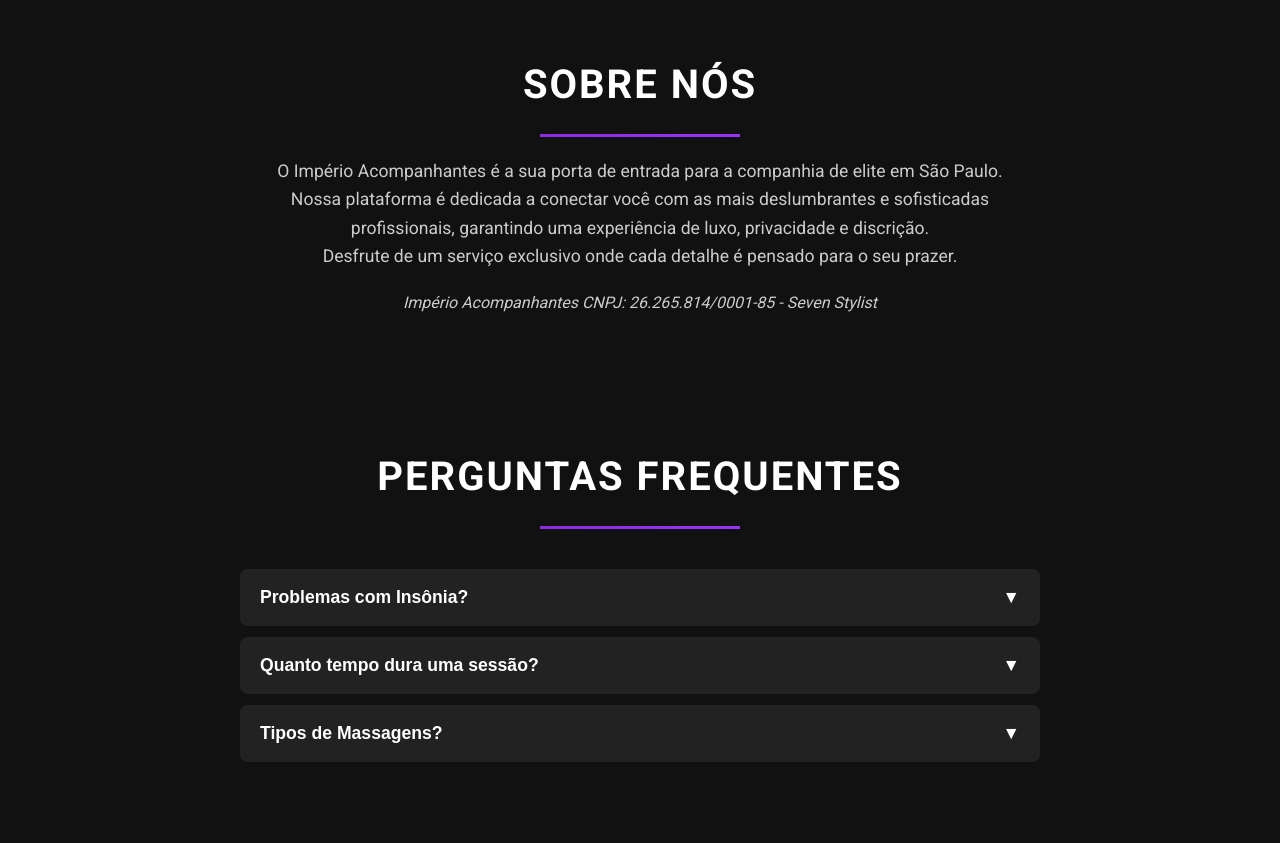
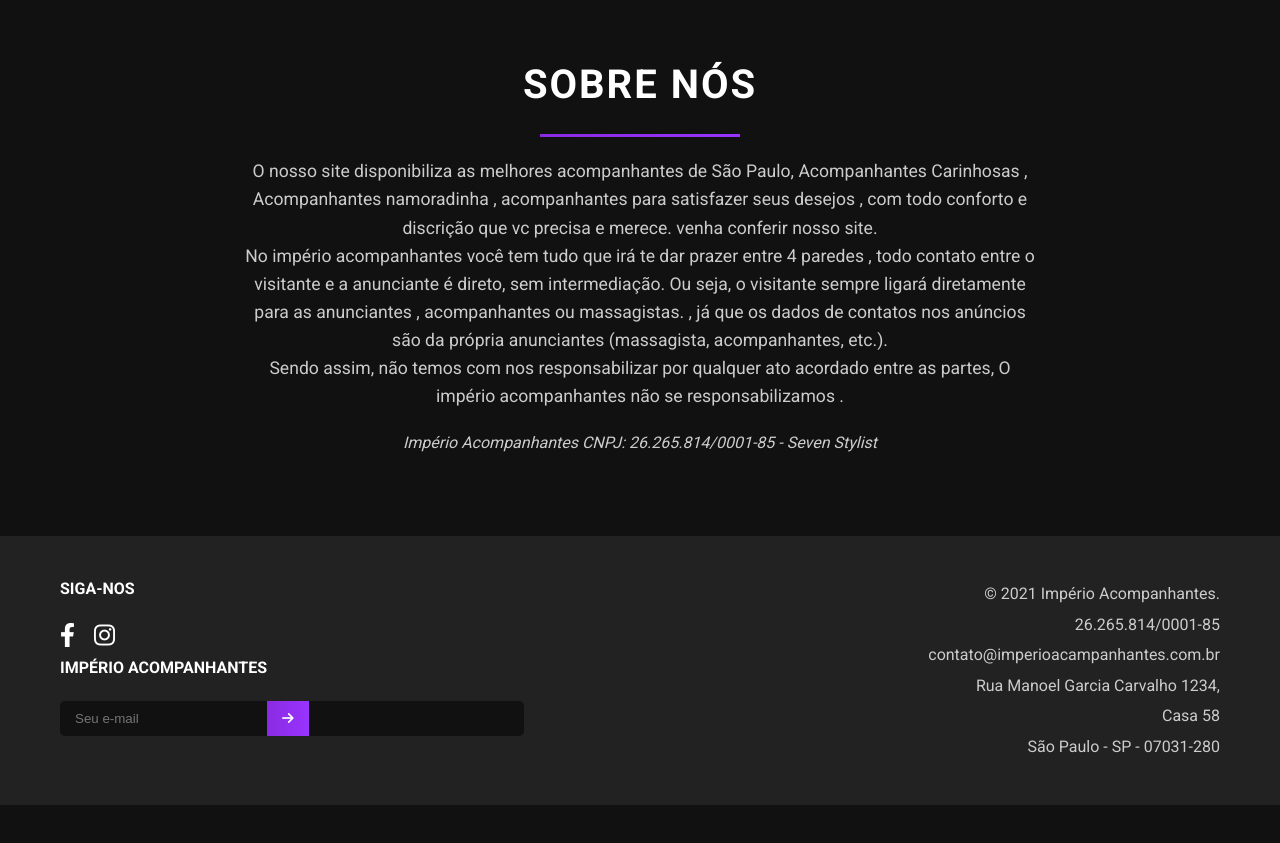
Before and after one commit to marcoswebdeveloperfull/imperio-acompanhantes, a plain HTML site: page index.html in a window 1280 px wide. Shown: the part 1955-2798 px from the top of the page. After the commit the page ends 2760 px from the top, so only its background shows below. Drawn offline with Linux system fonts and the light colour scheme.

Commit message:
Alteração dos textos e exclusão de seção

```diff
--- a/css/aline.css
+++ b/css/aline.css
@@ -98,7 +98,7 @@ main section {
   right: 0;
 }
 
-/* Cards de perfil e terapeutas */
+/* Cards de perfil e acompanhantes */
 
 .profile-section .container {
   display: flex;
--- a/css/harume.css
+++ b/css/harume.css
@@ -98,7 +98,7 @@ main section {
   right: 0;
 }
 
-/* Cards de perfil e terapeutas */
+/* Cards de perfil e acompanhantes */
 
 .profile-section .container {
   display: flex;
--- a/css/karina.css
+++ b/css/karina.css
@@ -98,7 +98,7 @@ main section {
   right: 0;
 }
 
-/* Cards de perfil e terapeutas */
+/* Cards de perfil e acompanhantes */
 
 .profile-section .container {
   display: flex;
--- a/css/lauretinha.css
+++ b/css/lauretinha.css
@@ -98,7 +98,7 @@ main section {
   right: 0;
 }
 
-/* Cards de perfil e terapeutas */
+/* Cards de perfil e acompanhantes */
 
 .profile-section .container {
   display: flex;
--- a/css/layla.css
+++ b/css/layla.css
@@ -98,7 +98,7 @@ main section {
   right: 0;
 }
 
-/* Cards de perfil e terapeutas */
+/* Cards de perfil e acompanhantes */
 
 .profile-section .container {
   display: flex;
--- a/css/may.css
+++ b/css/may.css
@@ -98,7 +98,7 @@ main section {
   right: 0;
 }
 
-/* Cards de perfil e terapeutas */
+/* Cards de perfil e acompanhantes */
 
 .profile-section .container {
   display: flex;
--- a/css/stefanny.css
+++ b/css/stefanny.css
@@ -98,7 +98,7 @@ main section {
   right: 0;
 }
 
-/* Cards de perfil e terapeutas */
+/* Cards de perfil e acompanhantes */
 
 .profile-section .container {
   display: flex;
--- a/css/taynah.css
+++ b/css/taynah.css
@@ -98,7 +98,7 @@ main section {
   right: 0;
 }
 
-/* Cards de perfil e terapeutas */
+/* Cards de perfil e acompanhantes */
 
 .profile-section .container {
   display: flex;
@@ -199,7 +199,7 @@ main section {
   border-radius: 5px;
 }
 
-/* Detalhes do Terapeuta */
+/* Detalhes do acompanhantes */
 
 .therapist-details .details-card {
   display: flex;
--- a/index.html
+++ b/index.html
@@ -51,7 +51,7 @@
         <nav class="main-nav">
           <ul>
             <li><a href="#">INÍCIO</a></li>
-            <li><a href="#therapists">TERAPEUTAS</a></li>
+            <li><a href="#therapists">ACOMPANHANTES</a></li>
             <li><a href="#about">SOBRE NÓS</a></li>
             <li><a href="contato.html">CONTATO</a></li>
           </ul>
@@ -111,7 +111,7 @@
 
       <section class="therapists-section" id="therapists">
         <div class="container">
-          <h2 class="section-title">Terapeutas</h2>
+          <h2 class="section-title">Acompanhantes</h2>
           <div class="therapists-grid">
             <div class="therapist-card">
               <a href="aline.html">
@@ -193,68 +193,15 @@
         <div class="container">
           <h2 class="section-title">Sobre Nós</h2>
           <p class="about-us-text">
-            O Império Acompanhantes é a sua porta de entrada para a companhia de elite em São Paulo.<br> Nossa plataforma é dedicada a conectar você com as mais deslumbrantes e sofisticadas profissionais, garantindo uma experiência de luxo, privacidade e discrição.<br> Desfrute de um serviço exclusivo onde cada detalhe é pensado para o seu prazer.
+            O nosso site disponibiliza as melhores acompanhantes de São Paulo, Acompanhantes Carinhosas , Acompanhantes namoradinha , acompanhantes para satisfazer seus desejos , com todo conforto e discrição que vc precisa e merece. venha conferir nosso site. <br>
+
+            No império acompanhantes você tem tudo que irá te dar prazer entre 4 paredes , todo contato entre o visitante e a anunciante é direto, sem intermediação. Ou seja, o visitante sempre ligará diretamente para as anunciantes , acompanhantes ou massagistas. , já que os dados de contatos nos anúncios são da própria anunciantes (massagista, acompanhantes, etc.). <br>
+
+            Sendo assim, não temos com nos responsabilizar por qualquer ato acordado entre as partes, O império acompanhantes  não se responsabilizamos .
           </p>
           <p class="about-us-details">
             Império Acompanhantes CNPJ: 26.265.814/0001-85 - Seven Stylist
           </p>
-        </div>
-      </section>
-
-      <section class="faq-section">
-        <div class="container">
-          <h2 class="section-title">Perguntas Frequentes</h2>
-          <div class="accordion">
-            <div class="accordion-item">
-              <button class="accordion-header">
-                Problemas com Insônia?
-                <span class="icon">&#9660;</span>
-              </button>
-              <div class="accordion-content">
-                <p>
-                  Ao produzir serotonina a massagem também produz a melatonina,
-                  o hormônio responsável pelas nossas noites bem dormidas,
-                  ajudando a se manter mais tempo na fase profunda do sono onde
-                  a nossa saúde é restaurada e a dor reduzida melhorando, muito,
-                  a qualidade de vida!
-                </p>
-              </div>
-            </div>
-            <div class="accordion-item">
-              <button class="accordion-header">
-                Quanto tempo dura uma sessão?
-                <span class="icon">&#9660;</span>
-              </button>
-              <div class="accordion-content">
-                <p>
-                  A massoterapia tem a duração de, mais ou menos, uma hora e
-                  naquele momento nada mais importa além do seu relaxamento e
-                  bem-estar. Durante a sessão de massagem é liberado o hormônio
-                  cortisol que, ao aumentar, ajuda a combater o estresse. Também
-                  há o aumento da dopamina que é o neurotransmissor responsável
-                  pela sensação de prazer, por isso, que após a sessão você se
-                  sente relaxada e muito bem.
-                </p>
-              </div>
-            </div>
-            <div class="accordion-item">
-              <button class="accordion-header">
-                Tipos de Massagens?
-                <span class="icon">&#9660;</span>
-              </button>
-              <div class="accordion-content">
-                <p>
-                  A massoterapia tem a duração de, mais ou menos, uma hora e
-                  naquele momento nada mais importa além do seu relaxamento e
-                  bem-estar. Durante a sessão de massagem é liberado o hormônio
-                  cortisol que, ao aumentar, ajuda a combater o estresse. Também
-                  há o aumento da dopamina que é o neurotransmissor responsável
-                  pela sensação de prazer, por isso, que após a sessão você se
-                  sente relaxada e muito bem.
-                </p>
-              </div>
-            </div>
-          </div>
         </div>
       </section>
     </main>
```
Also changed, not shown: aline.html (+1 -1 lines), contato.html (+1 -1 lines), harume.html (+1 -1 lines), karina.html (+1 -1 lines), lauretinha.html (+1 -1 lines), layla.html (+1 -1 lines), may.html (+1 -1 lines), stefanny.html (+1 -1 lines), taynah.html (+1 -1 lines).
